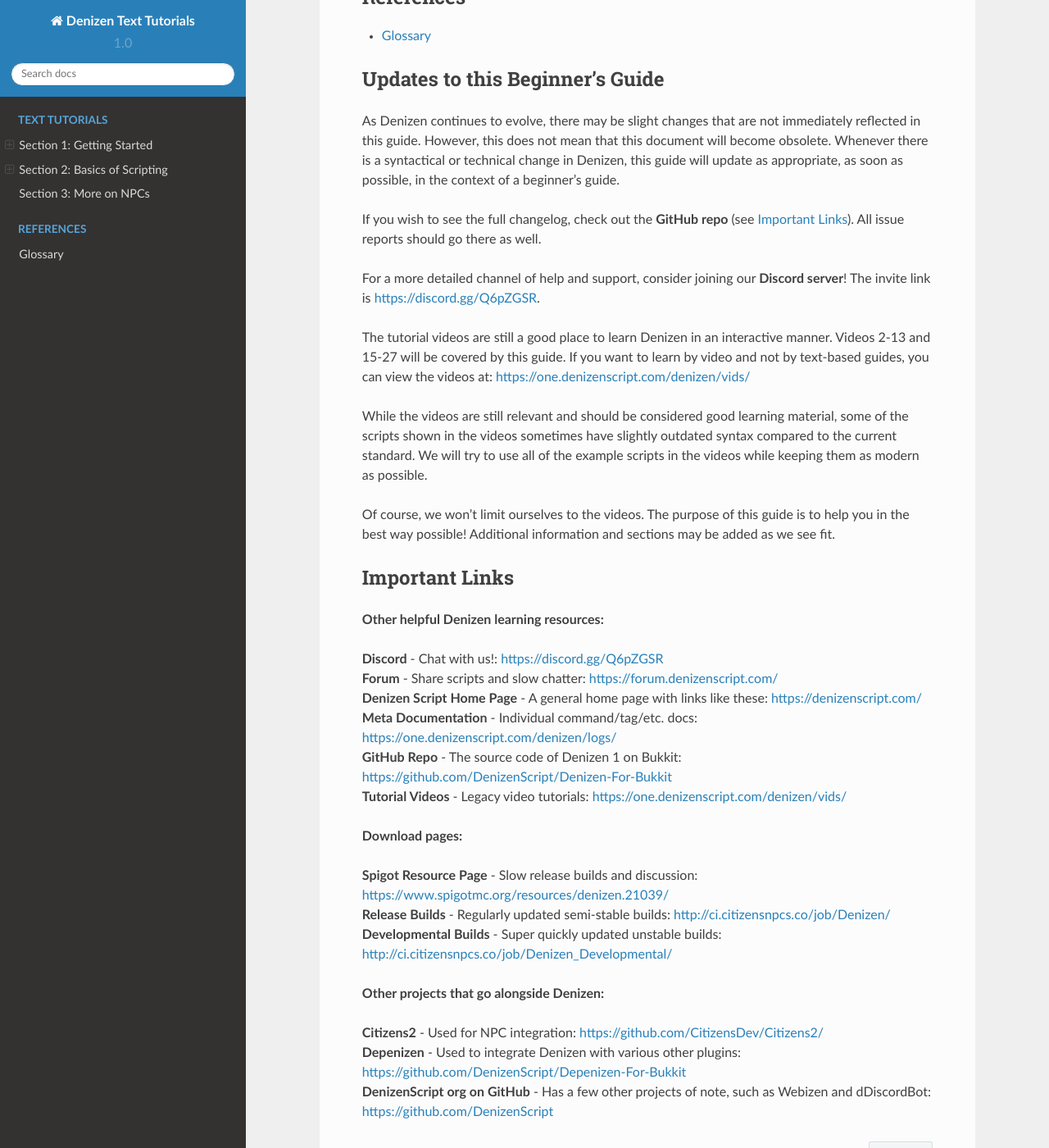
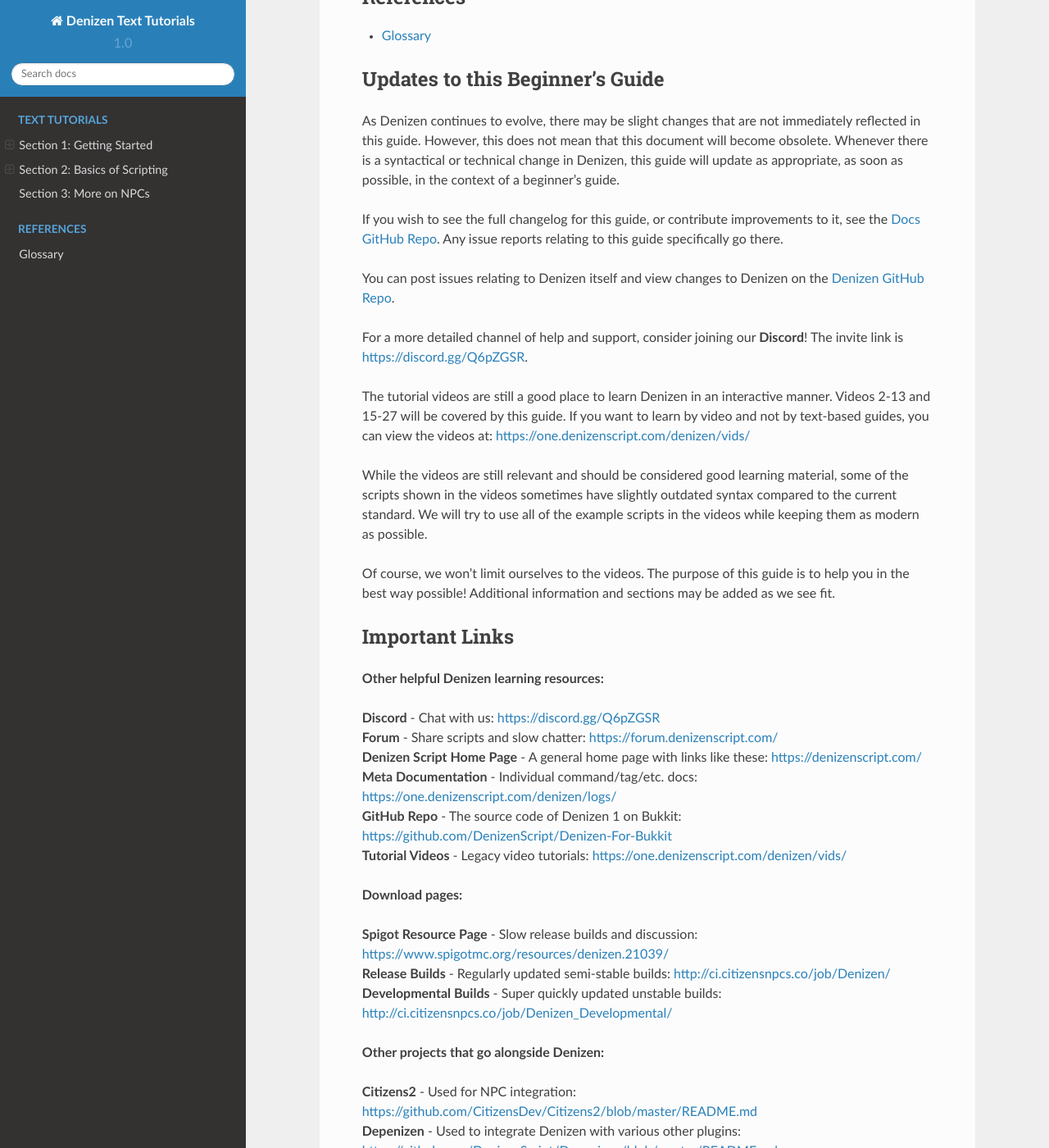
Before and after one commit to DenizenScript/Denizen-For-Bukkit-Docs, a Sphinx documentation site: the page built from source/index.rst, in a window 1280 px wide and 1400 px high, scrolled down 885 px. Shown: the whole window at 82% size. Built offline with Sphinx 7.4.7 and the Read the Docs theme 2.0.0, drawn with Linux system fonts in a browser that asks for light colours; some of the changed text lies outside the part shown.

Commit message:
improve some links

```diff
--- a/source/docs/more-on-npcs/index.rst
+++ b/source/docs/more-on-npcs/index.rst
@@ -7,7 +7,7 @@
 
 Before we start, please make sure that you have Citizens2 installed. The latest
 developmental builds can be found `here
-<http://ci.citizensnpcs.co/job/Citizens2/lastSuccessfulBuild>`_.
+<http://ci.citizensnpcs.co/job/Citizens2/>`_.
 
 Contents
 ========
--- a/source/index.rst
+++ b/source/index.rst
@@ -46,11 +46,15 @@
 change in Denizen, this guide will update as appropriate, as soon as possible,
 in the context of a beginner's guide.
 
-If you wish to see the full changelog, check out the **GitHub repo**
-(see `Important Links`_). All issue reports should go there as well.
+If you wish to see the full changelog for this guide, or contribute improvements
+to it, see the `Docs GitHub Repo <https://github.com/DenizenScript/Denizen-For-Bukkit-Docs>`_.
+Any issue reports relating to this guide specifically go there.
 
-For a more detailed channel of help and support, consider joining our **Discord
-server**! The invite link is https://discord.gg/Q6pZGSR.
+You can post issues relating to Denizen itself and view changes to Denizen on
+the `Denizen GitHub Repo <https://github.com/DenizenScript/Denizen-For-Bukkit>`_.
+
+For a more detailed channel of help and support, consider joining our **Discord**!
+The invite link is https://discord.gg/Q6pZGSR.
 
 The tutorial videos are still a good place to learn Denizen in an interactive
 manner. Videos 2-13 and 15-27 will be covered by this guide. If you want to
@@ -73,7 +77,7 @@
 
 **Other helpful Denizen learning resources:**
 
-| **Discord** - Chat with us!: https://discord.gg/Q6pZGSR
+| **Discord** - Chat with us: https://discord.gg/Q6pZGSR
 | **Forum** - Share scripts and slow chatter: https://forum.denizenscript.com/
 | **Denizen Script Home Page** - A general home page with links like these: https://denizenscript.com/
 | **Meta Documentation** - Individual command/tag/etc. docs: https://one.denizenscript.com/denizen/logs/
@@ -88,6 +92,6 @@
 
 **Other projects that go alongside Denizen:**
 
-| **Citizens2** - Used for NPC integration: https://github.com/CitizensDev/Citizens2/
-| **Depenizen** - Used to integrate Denizen with various other plugins: https://github.com/DenizenScript/Depenizen-For-Bukkit
+| **Citizens2** - Used for NPC integration: https://github.com/CitizensDev/Citizens2/blob/master/README.md
+| **Depenizen** - Used to integrate Denizen with various other plugins: https://github.com/DenizenScript/Depenizen/blob/master/README.md
 | **DenizenScript org on GitHub** - Has a few other projects of note, such as Webizen and dDiscordBot: https://github.com/DenizenScript
```
